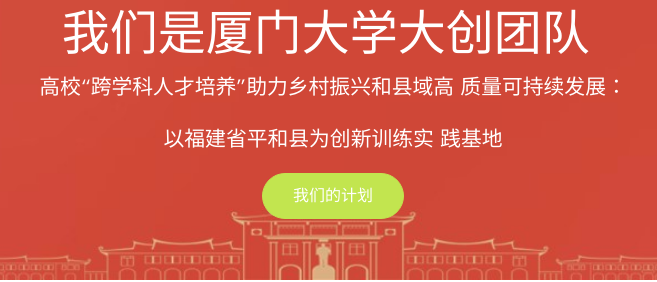
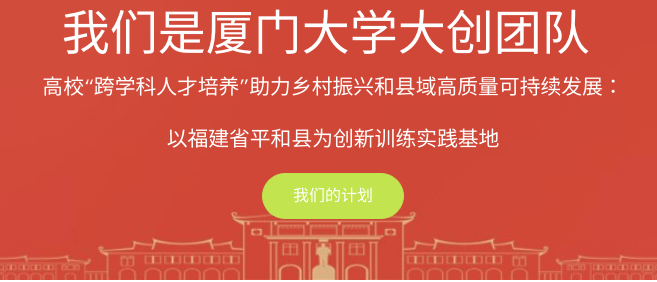
Before and after one commit to Yanghuoshan/test_page, a plain HTML site: page index.html in a window 1280 px wide. Shown: the part 520-802 px from the top of the page, 307-964 px from the left. Drawn offline with Linux system fonts and the light colour scheme; files whose address does not match are found by name.

Commit message:
small change

```diff
--- a/index.html
+++ b/index.html
@@ -92,8 +92,8 @@
             <div class="row justify-content-center">
               <div class="col-lg-8">
                 <h1 class="text-white" data-aos="fade-up" data-aos-delay="">我们是厦门大学大创团队&nbsp;</h1>
-                <p class="lead text-white" data-aos="fade-up" data-aos-delay="50">高校“跨学科人才培养”助力乡村振兴和县域高 质量可持续发展：</p>
-                <p class="lead text-white" data-aos="fade-up" data-aos-delay="50">以福建省平和县为创新训练实 践基地</p>
+                <p class="lead text-white" data-aos="fade-up" data-aos-delay="50">高校“跨学科人才培养”助力乡村振兴和县域高质量可持续发展：</p>
+                <p class="lead text-white" data-aos="fade-up" data-aos-delay="50">以福建省平和县为创新训练实践基地</p>
 <p data-aos="fade-up" data-aos-delay="100"><a href="#services-section" class="btn smoothscroll btn-primary">我们的计划</a></p>
 
               </div>
```
